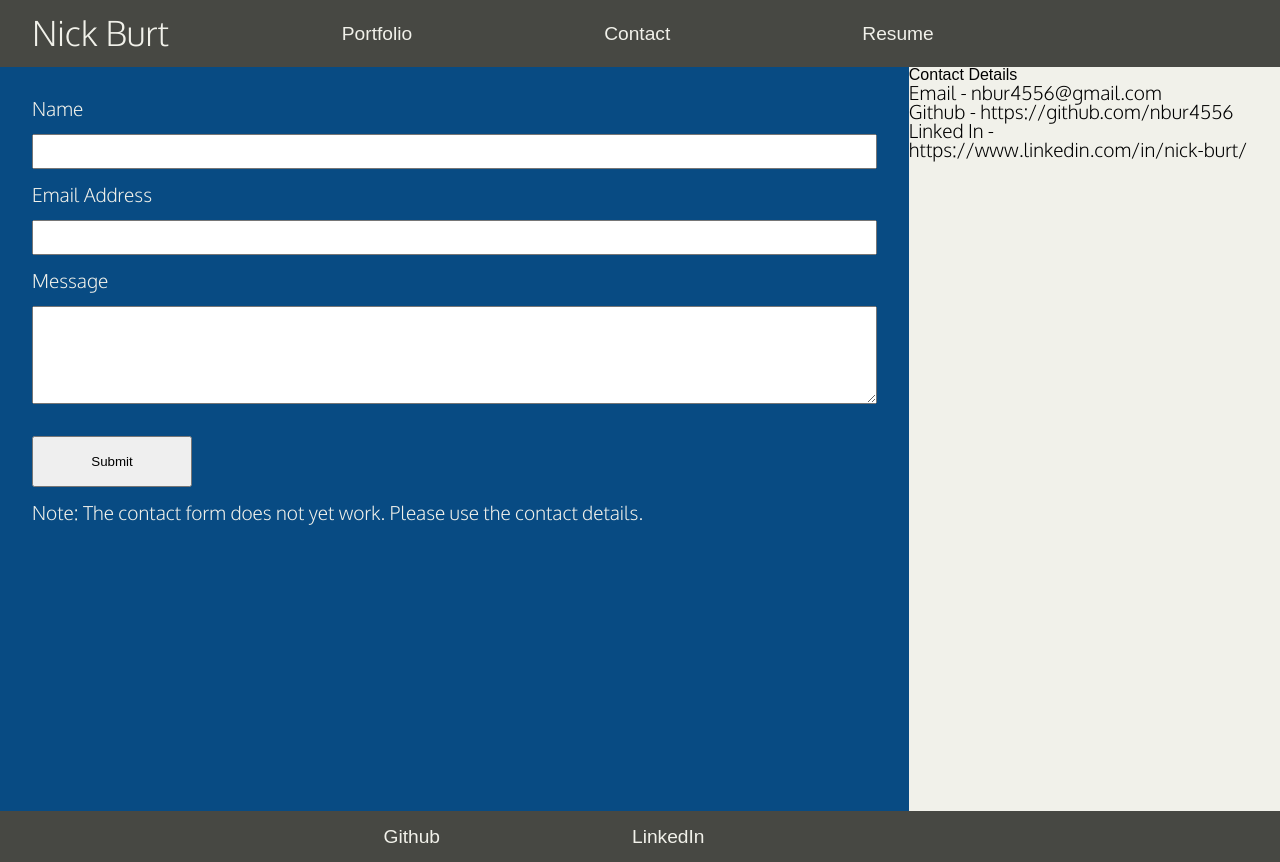
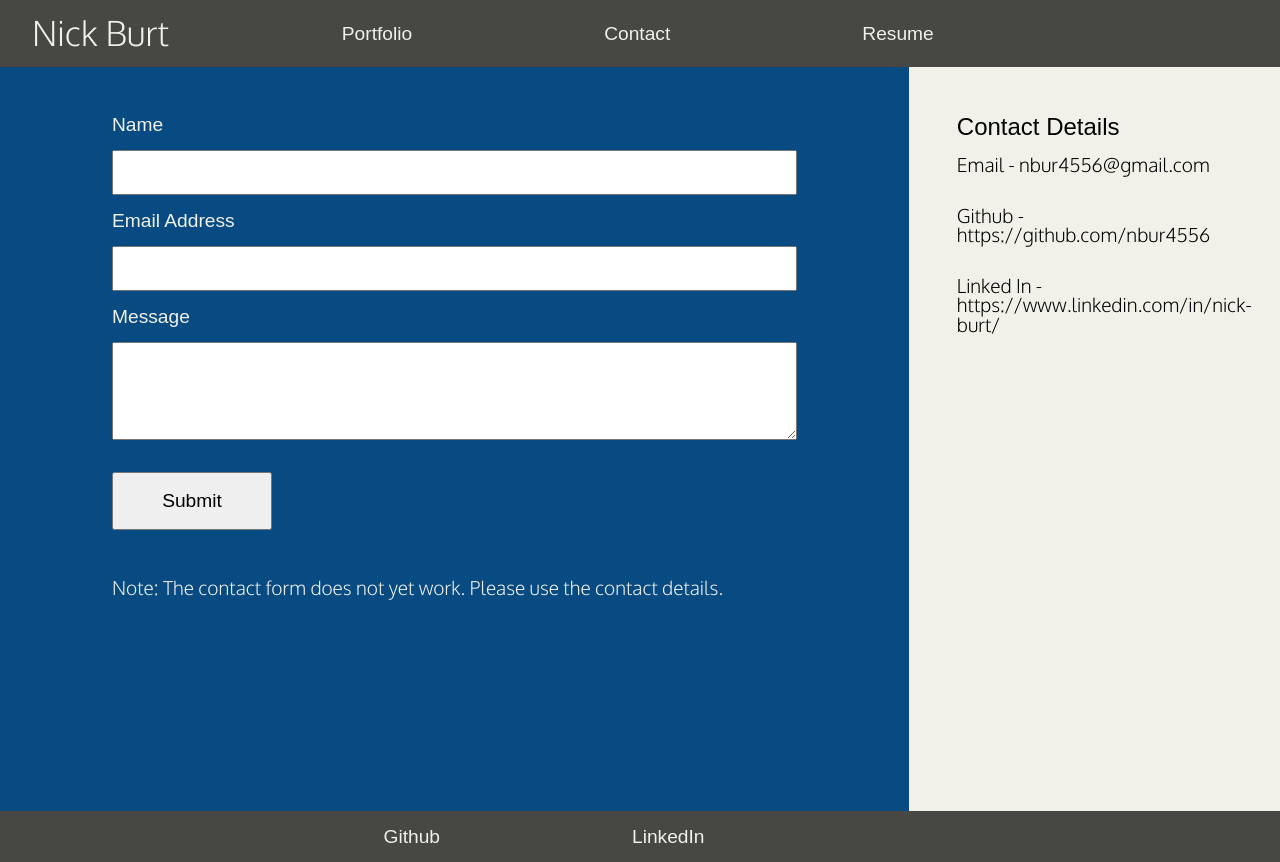
Before and after one commit to nbur4556/react-portfolio, a React (Create React App) app: page /contact in a window 1280 px wide. Built offline with nearby package versions, Linux system fonts and the light colour scheme; a web font is replaced by a local one.

Commit message:
sets sizing and layout for contact details section

```diff
--- a/src/stylesheets/contact.css
+++ b/src/stylesheets/contact.css
@@ -4,25 +4,45 @@
     height: 93vh;
 }
 
+/* Form */
 .contact-page form{
     display: flex;
     flex-direction: column;
     width: 66vw;
 }
 
-.contact-page form input{
-    margin: 1rem 0;
+.contact-page form label, .contact-page form p{
+    margin: 1rem 5rem;
+}
+
+.contact-page form input, .contact-page form textarea{
+    margin: 0 5rem;
     padding: 0.5rem;
 }
 
 .contact-page form textarea{
-    margin: 1rem 0;
-    padding: 0.5rem;
     height: 5rem;
 }
 
 .contact-page form button{
-    margin: 1rem 0;
+    margin: 2rem 5rem;
     padding: 1rem;
     width: 10rem;
 }
+
+/* Contact Details */
+
+.contact-details{
+    display: flex;
+    flex-direction: column;
+
+    margin: 3rem;
+}
+
+.contact-details{
+    font-size: 1.5rem;
+}
+
+.contact-details p{
+    margin: 1rem 0;
+}
--- a/src/stylesheets/main-style.css
+++ b/src/stylesheets/main-style.css
@@ -15,7 +15,12 @@ h1, h2, h3{
     font-family: 'Orienta', sans-serif;
 }
 
-p, a, label{
+p, a, input, textarea{
     font-family: 'Oxygen', sans-serif;
     font-size: 1.2rem;
 }
+
+label, button{
+    font-family: 'Puritan', sans-serif;
+    font-size: 1.2rem;
+}
```
